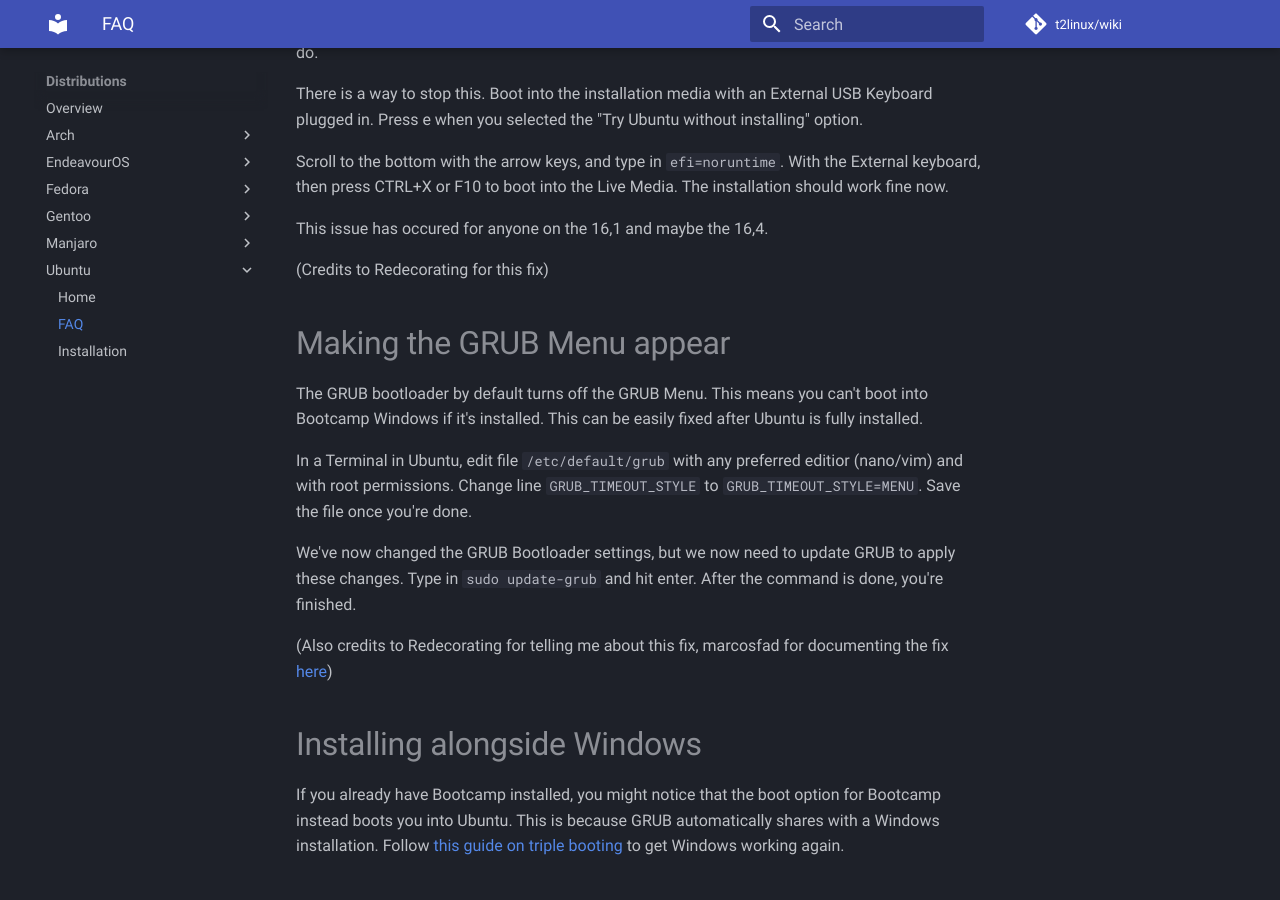
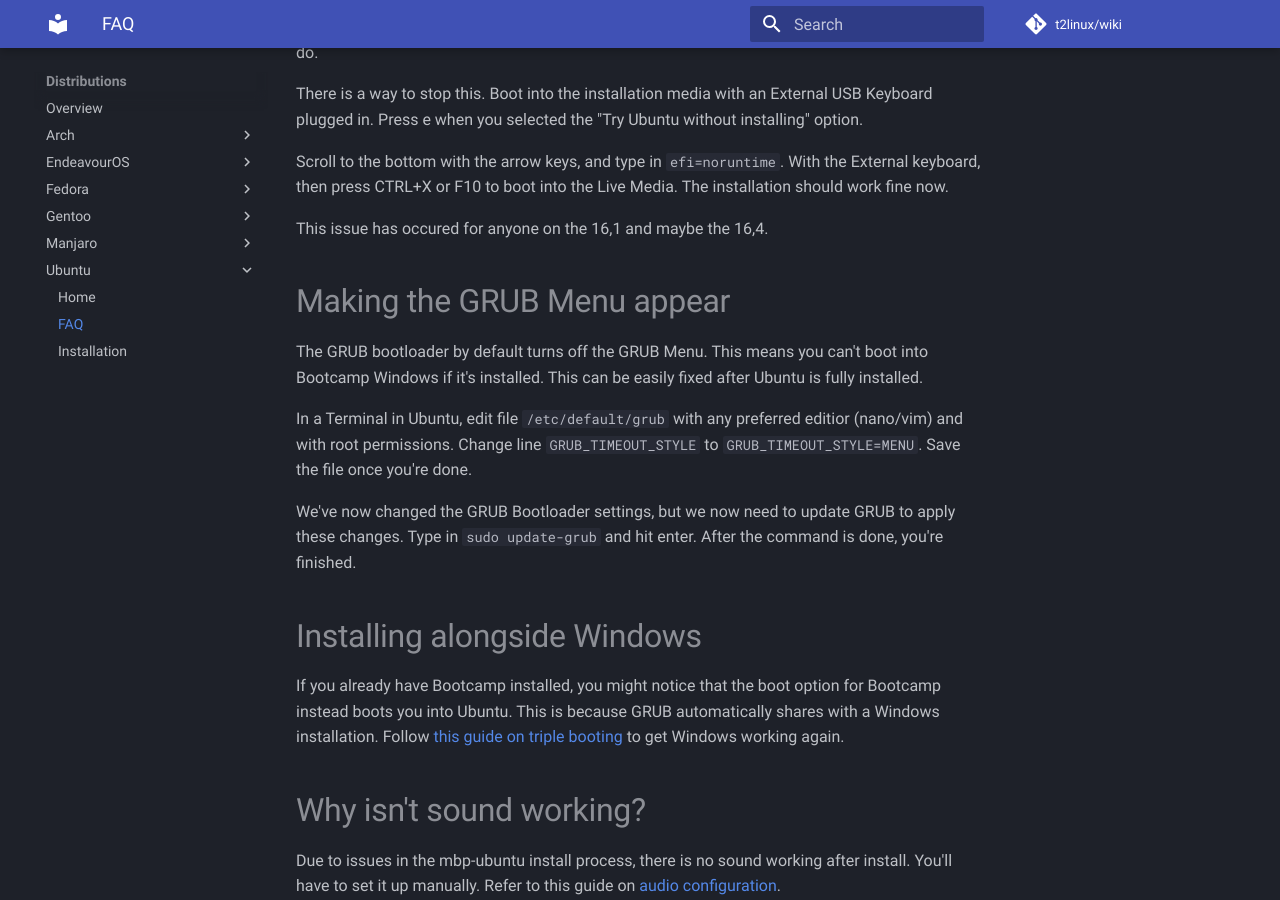
Before and after one commit to t2linux/wiki, an MkDocs documentation site: the page built from docs/distributions/ubuntu/faq.md, in a window 1280 px wide and 900 px high, scrolled down 343 px. Built offline with MkDocs 1.6.1 and Material for MkDocs 9.7.7, drawn with Linux system fonts in a browser that asks for light colours; comment, search, counter and statistics services are not loaded.

Commit message:
ubuntu: faq: remove duplicate credits
Given we now have https://wiki.t2linux.org/notable-contributors/, I don't think credits need to be embedded in this faq.

```diff
--- a/docs/distributions/ubuntu/faq.md
+++ b/docs/distributions/ubuntu/faq.md
@@ -8,8 +8,6 @@ Scroll to the bottom with the arrow keys, and type in ``efi=noruntime``. With th
 
 This issue has occured for anyone on the 16,1 and maybe the 16,4.
 
-(Credits to Redecorating for this fix)
-
 # Making the GRUB Menu appear
 
 The GRUB bootloader by default turns off the GRUB Menu. This means you can't boot into Bootcamp Windows if it's installed. This can be easily fixed after Ubuntu is fully installed.
@@ -17,8 +15,6 @@ The GRUB bootloader by default turns off the GRUB Menu. This means you can't boo
 In a Terminal in Ubuntu, edit file ``/etc/default/grub`` with any preferred editior (nano/vim) and with root permissions. Change line ``GRUB_TIMEOUT_STYLE`` to ``GRUB_TIMEOUT_STYLE=MENU``. Save the file once you're done.
 
 We've now changed the GRUB Bootloader settings, but we now need to update GRUB to apply these changes. Type in ``sudo update-grub`` and hit enter. After the command is done, you're finished.
-
-(Also credits to Redecorating for telling me about this fix, marcosfad for documenting the fix [here](https://github.com/marcosfad/mbp-ubuntu#activate-grub-menu))
 
 # Installing alongside Windows
 
```
